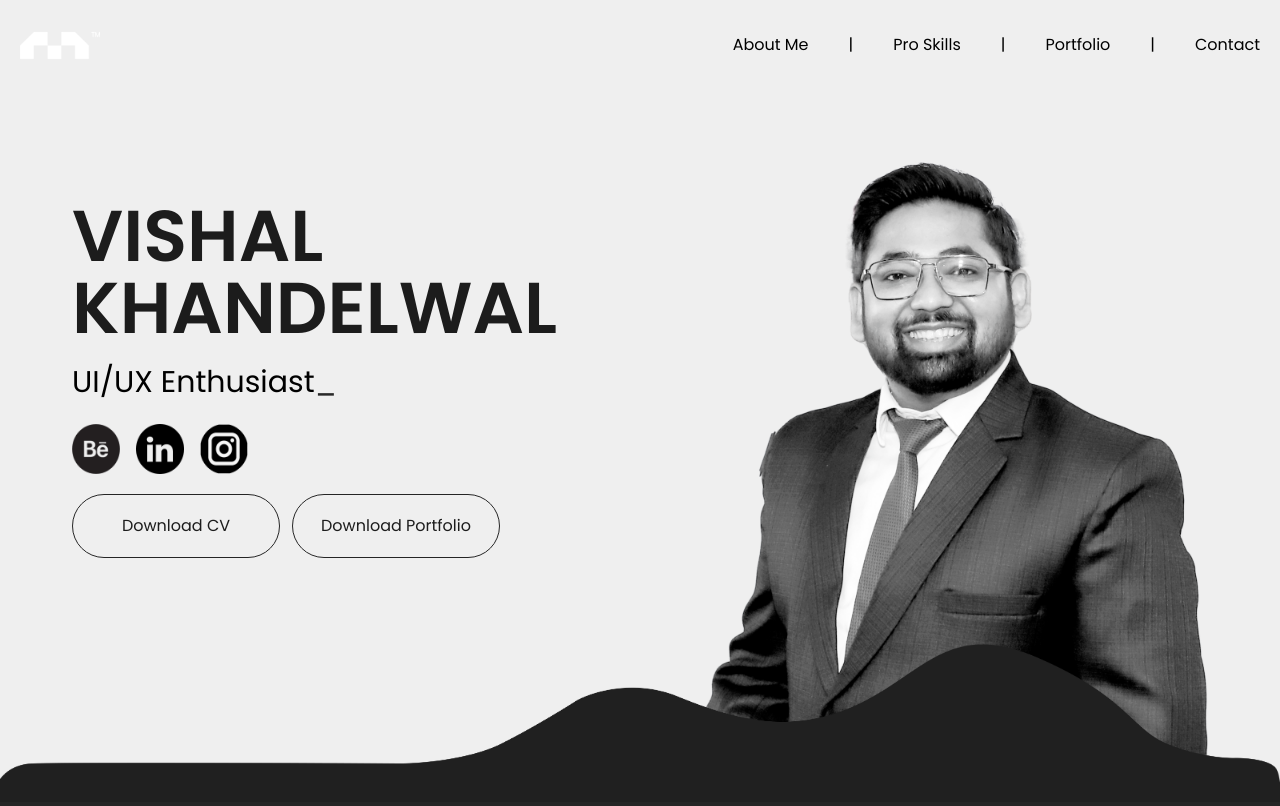
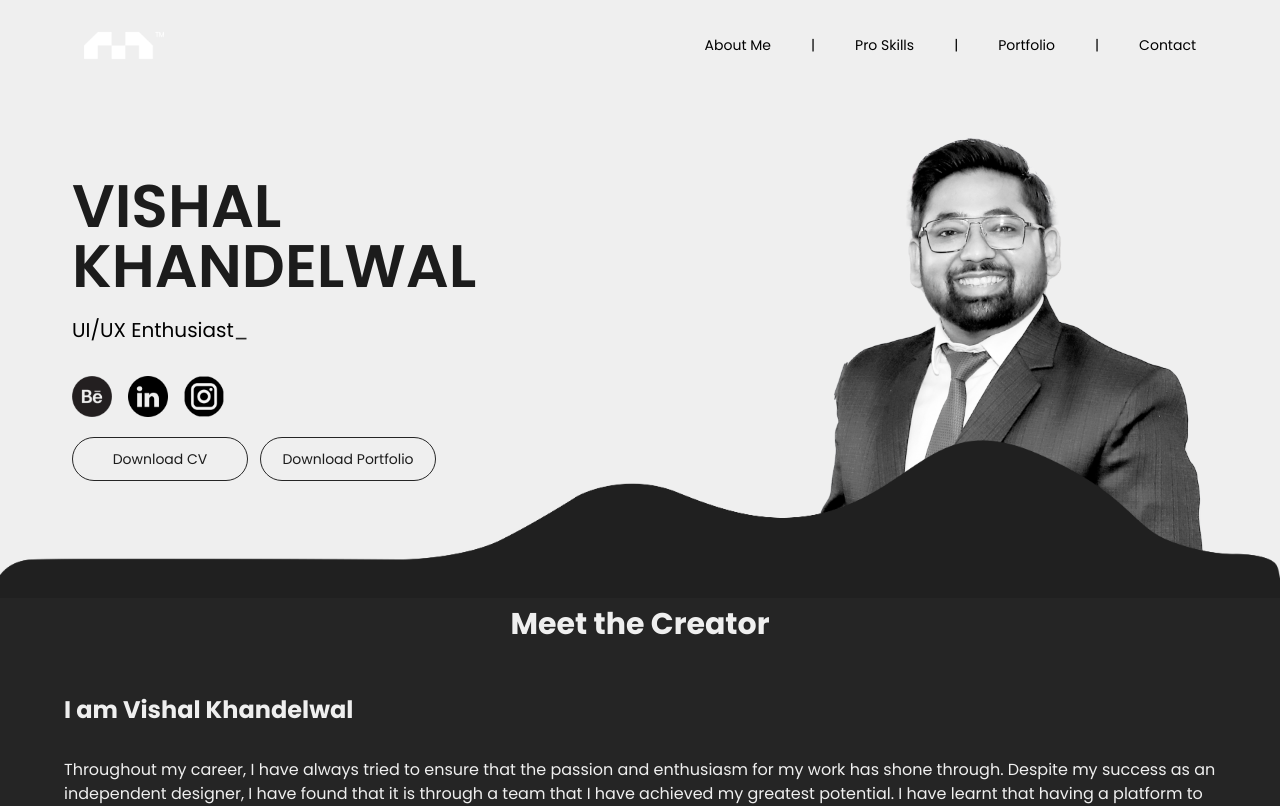
Before and after one commit to Prajjwal22/portfolio-million-pixels, a Next.js app: page / in a window 1280 px wide. Shown: the top 806 px of the page. Built offline with nearby package versions, Linux system fonts and the light colour scheme.

Commit message:
hero screen fixed

```diff
--- a/components/Button.tsx
+++ b/components/Button.tsx
@@ -10,7 +10,7 @@ type buttonProps = {
 export default function Button({ title, variant, icon }: buttonProps) {
   return (
     <div
-      className={`md:h-16 ${icon ? "md:min-w-60 w-46" :"md:min-w-52 w-44"} h-12 transition-colors duration-500  flex items-center justify-center cursor-pointer rounded-full ${
+      className={`md:h-11 ${icon ? "md:min-w-60 w-46" :"md:min-w-44 w-44"} h-10 transition-colors duration-500  flex items-center justify-center cursor-pointer rounded-full ${
         variant === "solid"
           ? "bg-primary hover:border-primary hover:b-2 hover:border hover:bg-transparent hover:text-primary text-secondary"
           : variant === "outlined"
@@ -18,7 +18,7 @@ export default function Button({ title, variant, icon }: buttonProps) {
           : "bg-transparent hover:bg-primary hover:text-secondary text-primary border-primary b-2 border"
       }`}
     >
-      <span className="flex items-center">
+      <span className="flex items-center text-sm">
         {title}
         {icon && (
           <Image
--- a/components/Header.tsx
+++ b/components/Header.tsx
@@ -14,7 +14,7 @@ export default function Header() {
         pathName !== "/" ? "bg-primary text-secondary" : ""
       }`}
     >
-      <nav className="max-w-7xl m-auto flex justify-between items-center p-2 md:p-5">
+      <nav className="max-w-6xl m-auto flex justify-between items-center p-2 md:p-5">
         <Image
           className="max-w-20"
           src="/logo.png"
@@ -22,7 +22,7 @@ export default function Header() {
           height={100}
           alt="Web Logo"
         />
-        <div className="md:flex gap-10 hidden">
+        <div className="md:flex text-sm gap-10 hidden">
           <Link href="/#about">About Me</Link> |
           <span>
             <Link href="/#expertise">Pro Skills</Link>
--- a/components/Hero.tsx
+++ b/components/Hero.tsx
@@ -8,15 +8,15 @@ import { Parallax } from "react-scroll-parallax";
 
 export default function Hero() {
   return (
-    <section className="font-poppins relative md:h-[calc(100dvh-150px)] h-[600px] overflow-hidden md:mt-14 ">
+    <section className="font-poppins relative md:h-[calc(100dvh-330px)] h-[600px] overflow-hidden md:mt-8 ">
       {/* <Parallax speed={10}> */}
       <div className="fixed left-0 right-0 z-0 top-30 h-screen">
         <div className="max-w-6xl m-auto flex flex-col md:flex-row md:items-start items-center justify-between p-2 ">
           <div className="flex flex-col gap-5 md:mt-10 md:items-start items-center">
-            <h1 className="text-primary uppercase text-4xl md:text-left text-center md:text-7xl font-semibold">
+            <h1 className="text-primary uppercase text-3xl md:text-left text-center md:text-6xl font-semibold">
               Vishal <br /> Khandelwal
             </h1>
-            <span className=" text-xl md:text-3xl md:text-left text-center h-10 ">
+            <span className=" text-lg md:text-xl md:text-left text-center h-10 ">
               <TypeWriter
                 strings={["Digital Designer", "UI/UX Enthusiast", "Foodie "]}
                 typeSpeed={110}
@@ -28,14 +28,14 @@ export default function Hero() {
             </span>
             <span className="flex gap-4 ">
               <Image
-                className="md:max-w-12 max-w-8"
+                className="md:max-w-10 max-w-8"
                 src="/behance.png"
                 alt="Behance"
                 width={400}
                 height={400}
               />
               <Image
-                className="md:max-w-12 max-w-8"
+                className="md:max-w-10 max-w-8"
                 src="/linkedin.png"
                 alt="Linkedin"
                 width={400}
@@ -43,7 +43,7 @@ export default function Hero() {
               />
 
               <Image
-                className="md:max-w-12 max-w-8"
+                className="md:max-w-10 max-w-8"
                 src="/instagram.png"
                 alt="Instagram"
                 width={400}
@@ -56,7 +56,7 @@ export default function Hero() {
             </span>
           </div>
           <Image
-            className="max-w-[400px] mt-10 md:mt-0 md:max-w-[600px]"
+            className="max-w-[400px] mt-10 md:mt-0 md:max-w-[500px]"
             src="/vishal.png"
             width={1000}
             height={1000}
```
